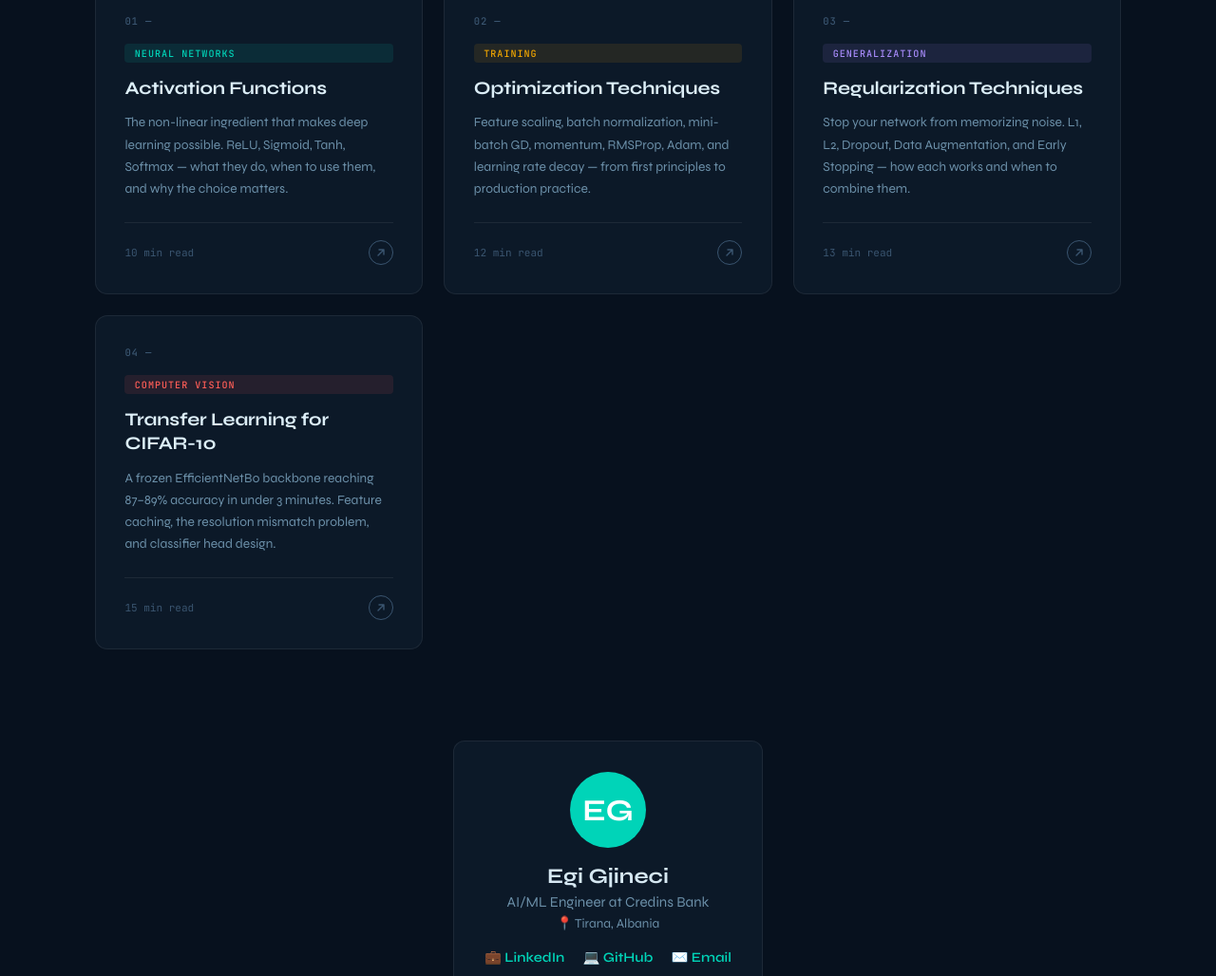
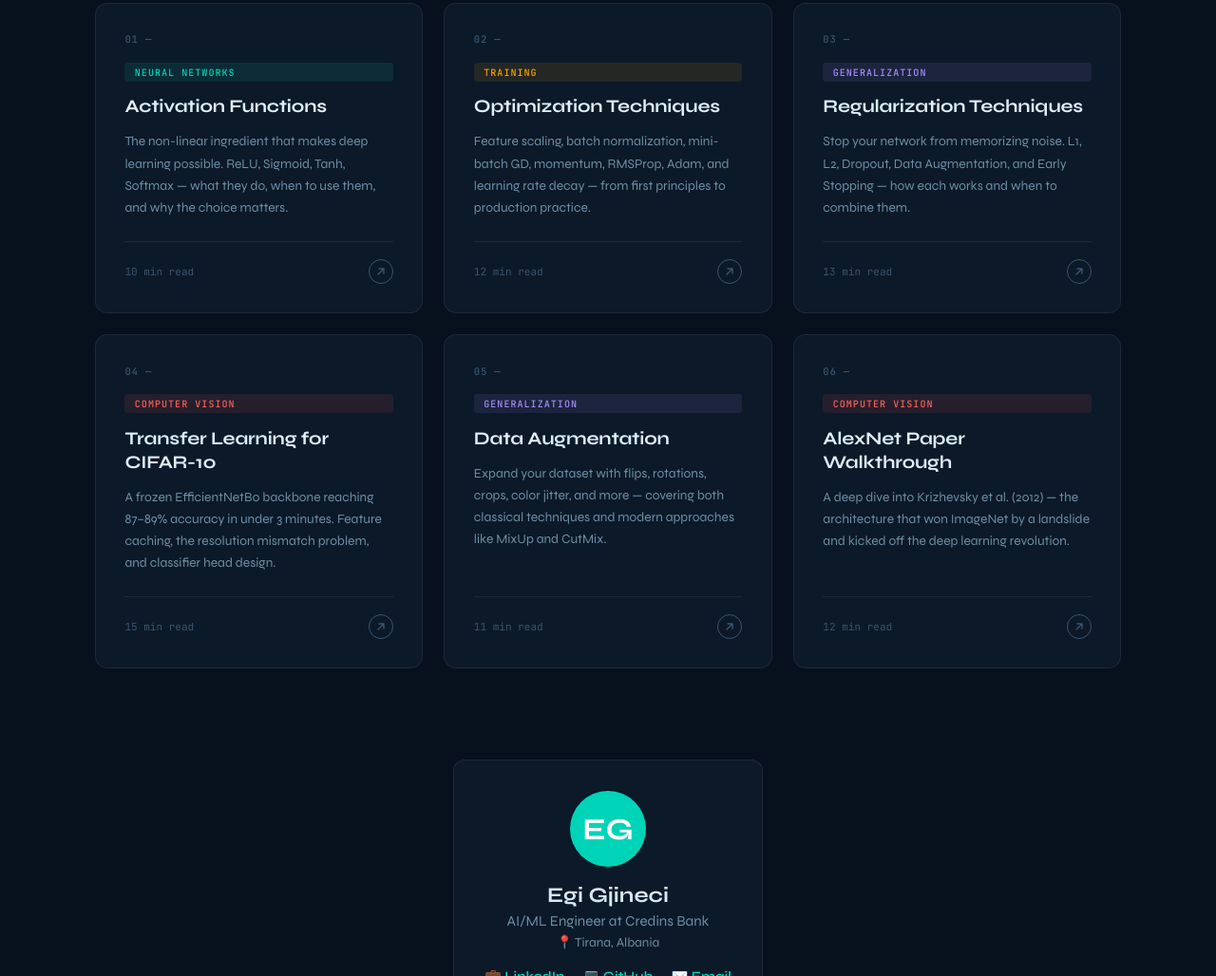
Before and after one commit to egigj-dev/my-blog, a plain HTML site: page index.html in a window 1280 px wide. Shown: the part 1506-2534 px from the top of the page at 95% size. Drawn offline with Linux system fonts and the light colour scheme.

Commit message:
Add missing alexnet-paper and data-augmentation to articles grid, mind map, header pill. Add mind map SVG leaves + edges.

```diff
--- a/index.html
+++ b/index.html
@@ -416,7 +416,7 @@
 
     <!-- HEADER -->
     <header>
-        <div class="header-pill u">Deep Learning · Optimization · Computer Vision</div>
+        <div class="header-pill u">Deep Learning · Optimization · Computer Vision · Generalization</div>
         <h1 class="u u1">Where <em>neural networks</em><br>meet clear explanations</h1>
         <p class="u u2">In-depth articles on deep learning foundations, training strategies,
         and applied computer vision — built for practitioners.</p>
@@ -429,7 +429,7 @@
         <p class="section-sub u u3">Click any topic node to open the article</p>
 
         <div class="mm-wrap u u3">
-            <svg viewBox="0 0 880 460" xmlns="http://www.w3.org/2000/svg"
+            <svg viewBox="0 0 880 480" xmlns="http://www.w3.org/2000/svg"
                  font-family="'Syne',sans-serif">
                 <defs>
                     <filter id="gf" x="-30%" y="-30%" width="160%" height="160%">
@@ -550,6 +550,10 @@
                 <rect x="142" y="390" width="100" height="22" rx="5" fill="#0e091c" stroke="#a78bfa" stroke-width=".8" opacity=".7"/>
                 <text x="192" y="404" text-anchor="middle" fill="#a78bfa" font-size="9" opacity=".85">Early Stopping</text>
 
+                <rect x="156" y="434" width="120" height="22" rx="5" fill="#0e091c" stroke="#a78bfa" stroke-width=".8" opacity=".7"/>
+                <text x="216" y="448" text-anchor="middle" fill="#a78bfa" font-size="9" opacity=".85">Data Augmentation</text>
+                <line x1="218" y1="322" x2="216" y2="445" stroke="#a78bfa" stroke-width=".9" opacity=".18"/>
+
                 <!-- LEAVES: Transfer Learning -->
                 <rect x="748" y="262" width="96" height="22" rx="5" fill="#180908" stroke="#ff5e57" stroke-width=".8" opacity=".7"/>
                 <text x="796" y="276" text-anchor="middle" fill="#ff5e57" font-size="9" opacity=".85">EfficientNetB0</text>
@@ -559,6 +563,10 @@
 
                 <rect x="604" y="406" width="116" height="22" rx="5" fill="#180908" stroke="#ff5e57" stroke-width=".8" opacity=".7"/>
                 <text x="662" y="420" text-anchor="middle" fill="#ff5e57" font-size="9" opacity=".85">Feature Extraction</text>
+
+                <rect x="602" y="440" width="100" height="22" rx="5" fill="#180908" stroke="#ff5e57" stroke-width=".8" opacity=".7"/>
+                <text x="652" y="454" text-anchor="middle" fill="#ff5e57" font-size="9" opacity=".85">AlexNet</text>
+                <line x1="660" y1="332" x2="652" y2="451" stroke="#ff5e57" stroke-width=".9" opacity=".18"/>
 
             </svg>
         </div>
@@ -571,7 +579,7 @@
                 <div class="section-eye">Published</div>
                 <div class="section-h">Articles</div>
             </div>
-            <div class="art-count">04 articles</div>
+            <div class="art-count">06 articles</div>
         </div>
 
         <div class="art-grid">
@@ -640,6 +648,38 @@
                 </div>
             </a>
 
+            <a href="articles/data-augmentation.html" class="card u u5">
+                <div class="card-num">05 —</div>
+                <span class="card-tag t-gen">Generalization</span>
+                <h3>Data Augmentation</h3>
+                <p>Expand your dataset with flips, rotations, crops, color jitter, and more — covering both classical techniques and modern approaches like MixUp and CutMix.</p>
+                <div class="card-foot">
+                    <span class="card-time">11 min read</span>
+                    <div class="card-arr">
+                        <svg width="10" height="10" viewBox="0 0 10 10" fill="none">
+                            <path d="M2 8L8 2M8 2H3M8 2V7" stroke="currentColor"
+                                  stroke-width="1.4" stroke-linecap="round" stroke-linejoin="round"/>
+                        </svg>
+                    </div>
+                </div>
+            </a>
+
+            <a href="articles/alexnet-paper.html" class="card u u6">
+                <div class="card-num">06 —</div>
+                <span class="card-tag t-cv">Computer Vision</span>
+                <h3>AlexNet Paper Walkthrough</h3>
+                <p>A deep dive into Krizhevsky et al. (2012) — the architecture that won ImageNet by a landslide and kicked off the deep learning revolution.</p>
+                <div class="card-foot">
+                    <span class="card-time">12 min read</span>
+                    <div class="card-arr">
+                        <svg width="10" height="10" viewBox="0 0 10 10" fill="none">
+                            <path d="M2 8L8 2M8 2H3M8 2V7" stroke="currentColor"
+                                  stroke-width="1.4" stroke-linecap="round" stroke-linejoin="round"/>
+                        </svg>
+                    </div>
+                </div>
+            </a>
+
         </div>
     </section>
 
```
